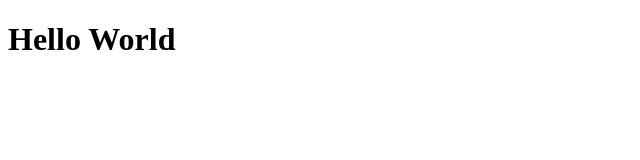
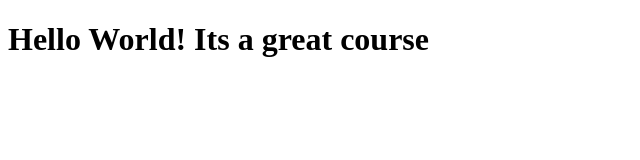
Before and after one commit to sonalilouis/coursera-html, a plain HTML site: page site/index.html in a window 1280 px wide. Shown: the whole page, without its empty margins (0-640 px from the left). Drawn offline with Linux system fonts and the light colour scheme.

Commit message:
Small addition

```diff
--- a/site/index.html
+++ b/site/index.html
@@ -4,6 +4,6 @@
 	<title>Coursera-Hello World</title>
 </head>
 <body>
-<h1>Hello World</h1>
+<h1>Hello World! Its a great course</h1>
 </body>
 </html>
```
